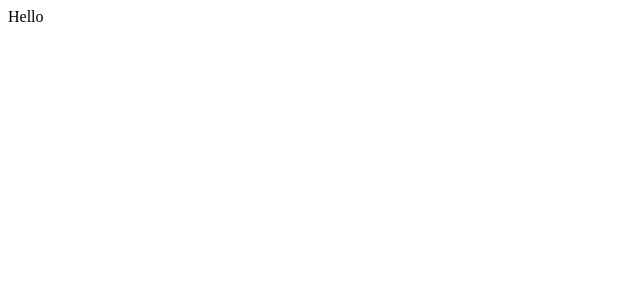
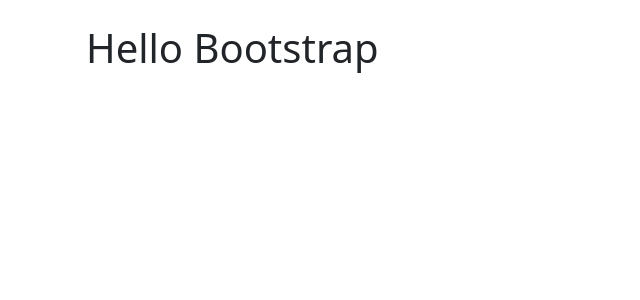
Before and after one commit to teonator/pwa-todo, a Vue app: page / in a window 1280 px wide. Shown: the top 300 px of the page, without its empty margins (0-640 px from the left). Built offline with nearby package versions, Linux system fonts and the light colour scheme.

Commit message:
Update with Bootstrap.

```diff
--- a/package.json
+++ b/package.json
@@ -8,12 +8,15 @@
     "preview": "vite preview"
   },
   "dependencies": {
+    "bootstrap": "^5.3.1",
     "pinia": "^2.1.6",
     "vue": "^3.3.4",
     "vue-router": "^4.2.4"
   },
   "devDependencies": {
     "@vitejs/plugin-vue": "^4.3.1",
-    "vite": "^4.4.9"
+    "sass": "^1.66.1",
+    "vite": "^4.4.9",
+    "vite-plugin-pwa": "^0.16.4"
   }
 }
--- a/src/app.js
+++ b/src/app.js
@@ -1,4 +1,6 @@
-import './assets/app.css'
+import './assets/scss/app.scss'
+
+import * as bootstrap from 'bootstrap'
 
 import { createApp } from 'vue'
 import { createPinia } from 'pinia'
--- /dev/null
+++ b/src/assets/scss/app.scss
@@ -0,0 +1 @@
+@import "~bootstrap/scss/bootstrap";
--- a/src/views/HomeView.vue
+++ b/src/views/HomeView.vue
@@ -1,9 +1,5 @@
-<script setup>
-
-</script>
-
 <template>
-  <main>
-    Hello
-  </main>
+    <div class="container py-4 px-3 mx-auto">
+        <h1>Hello Bootstrap</h1>
+    </div>
 </template>
--- a/vite.config.js
+++ b/vite.config.js
@@ -3,6 +3,8 @@
 import { defineConfig } from 'vite'
 import vue from '@vitejs/plugin-vue'
 import { VitePWA } from 'vite-plugin-pwa'
+
+const path = require('path')
 
 // https://vitejs.dev/config/
 export default defineConfig({
@@ -45,7 +47,8 @@
   ],
   resolve: {
     alias: {
-      '@': fileURLToPath(new URL('./src', import.meta.url))
+      '@': fileURLToPath(new URL('./src', import.meta.url)),
+      '~bootstrap': path.resolve(__dirname, 'node_modules/bootstrap'),
     }
   }
 })
```
Also changed, not shown: src/assets/app.css (deleted), 1 other file (tests, documents, lock files or other folders).
